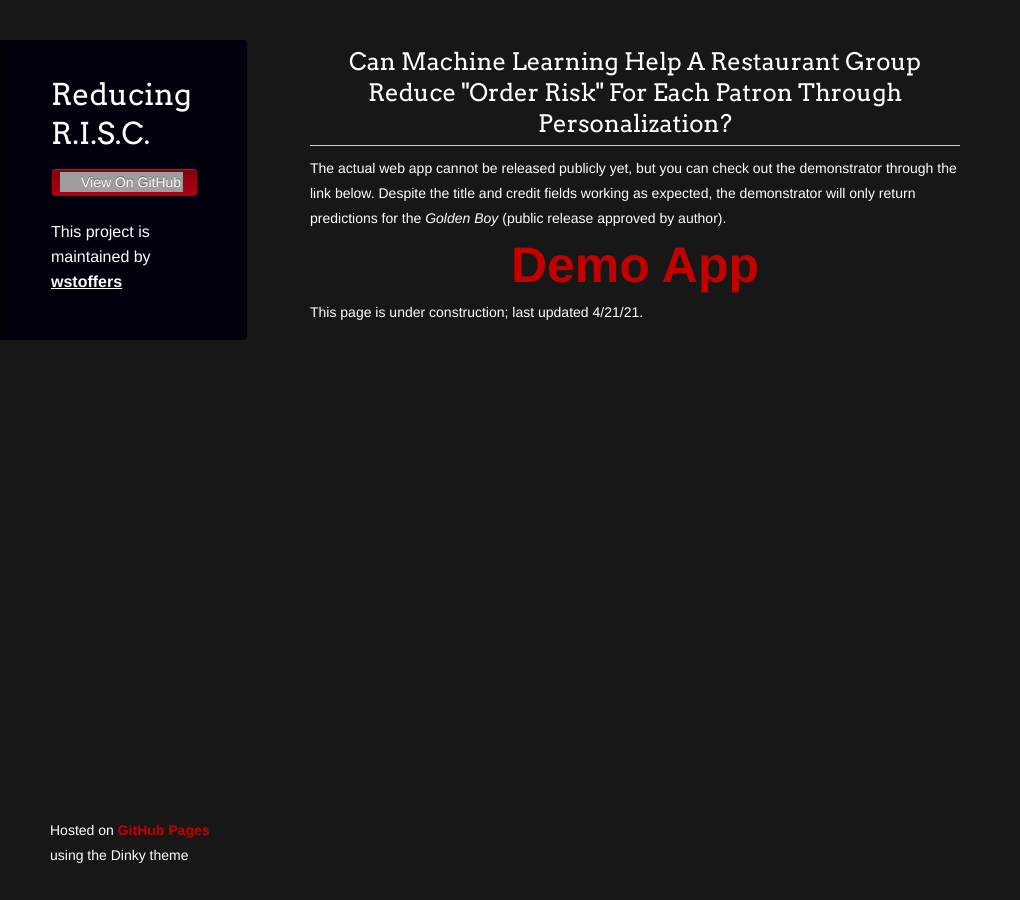
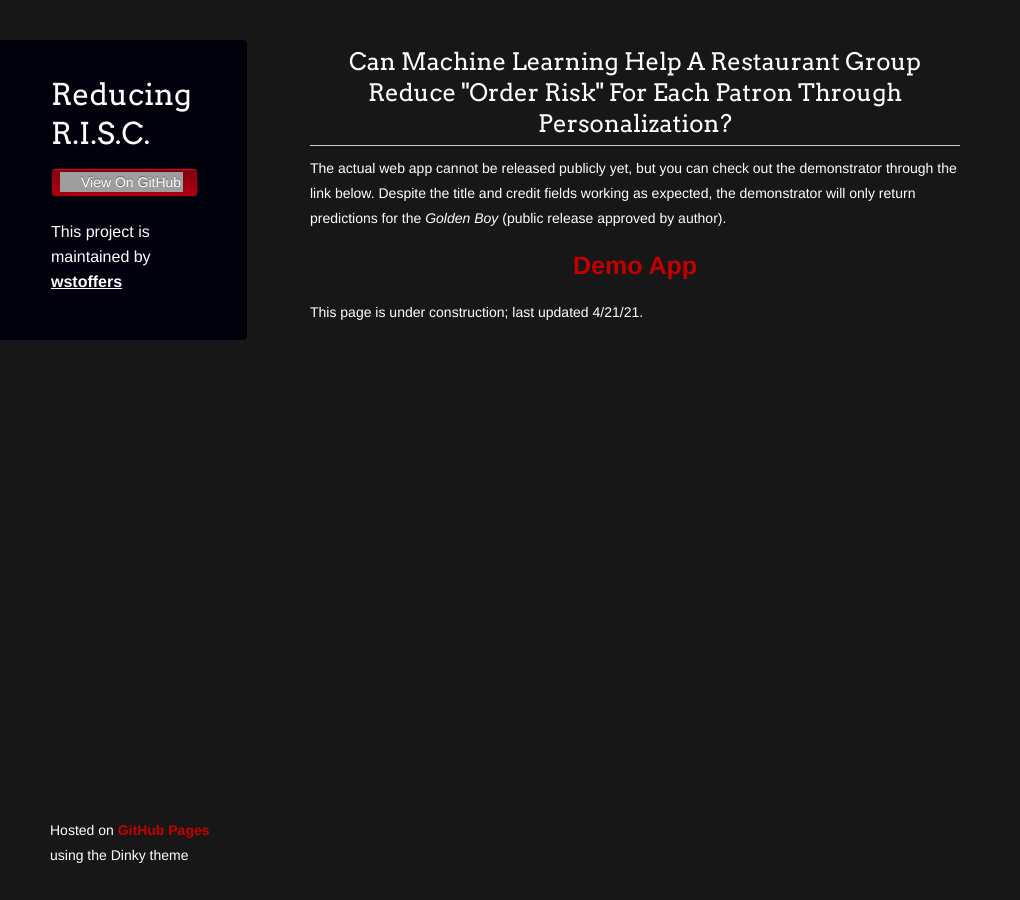
Before and after one commit to wstoffers/codex, a Jekyll site: the page built from index.md, in a window 1280 px wide. Shown: the whole page, without its empty margins (0-1020 px from the left). Built offline with Jekyll 4.4.1, drawn with Linux system fonts in a browser that asks for light colours; our own code applies the rules of GitHub Pages for plain Markdown files; a script that is not in the unit is left out; grey boxes are pictures that could not be loaded.

Commit message:
Reformatting demonstrator link

```diff
--- a/index.md
+++ b/index.md
@@ -6,7 +6,7 @@
 
 The actual web app cannot be released publicly yet, but you can check out the demonstrator through the link below. Despite the title and credit fields working as expected, the demonstrator will only return predictions for the *Golden Boy* (public release approved by author).
 
-<p style="font-size: 50px; text-align:center">
+<p style="font-size: 25px; text-align:center">
     <a href="demo/">
         Demo App
     </a>
```
